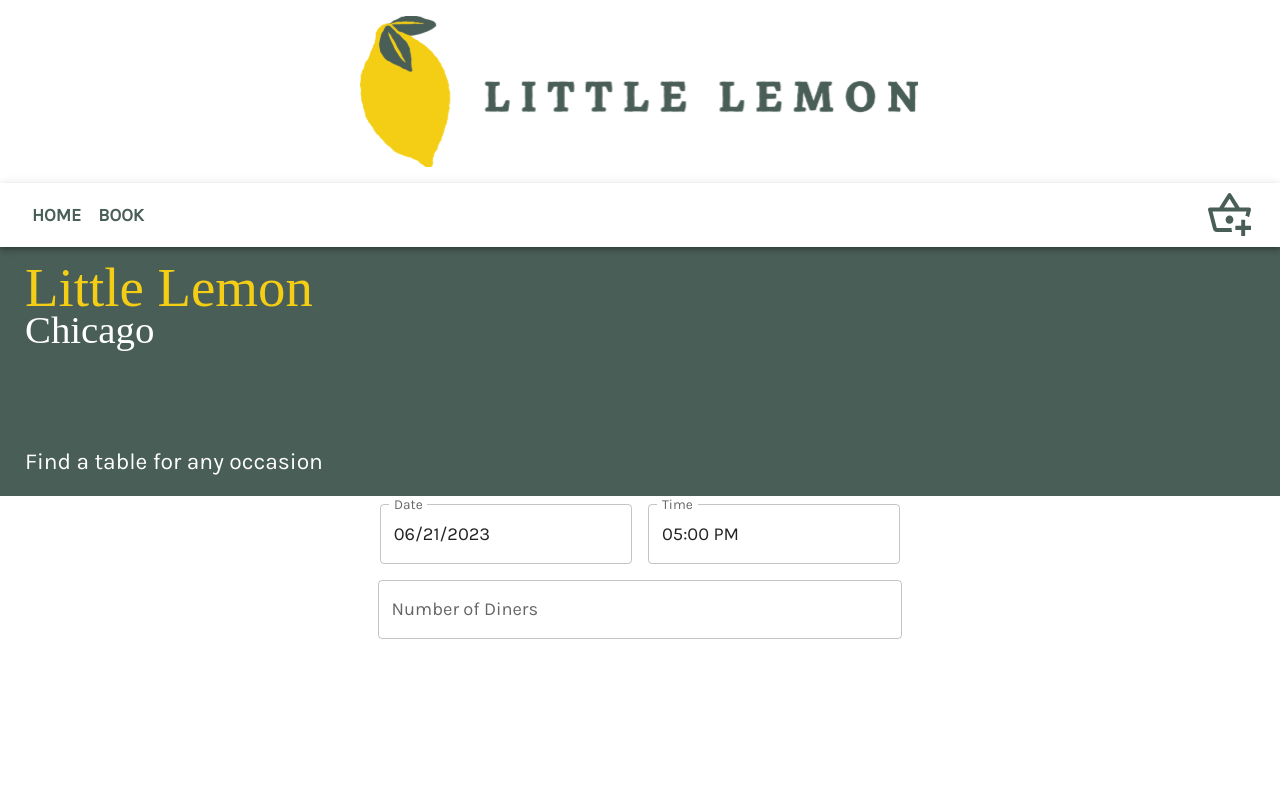
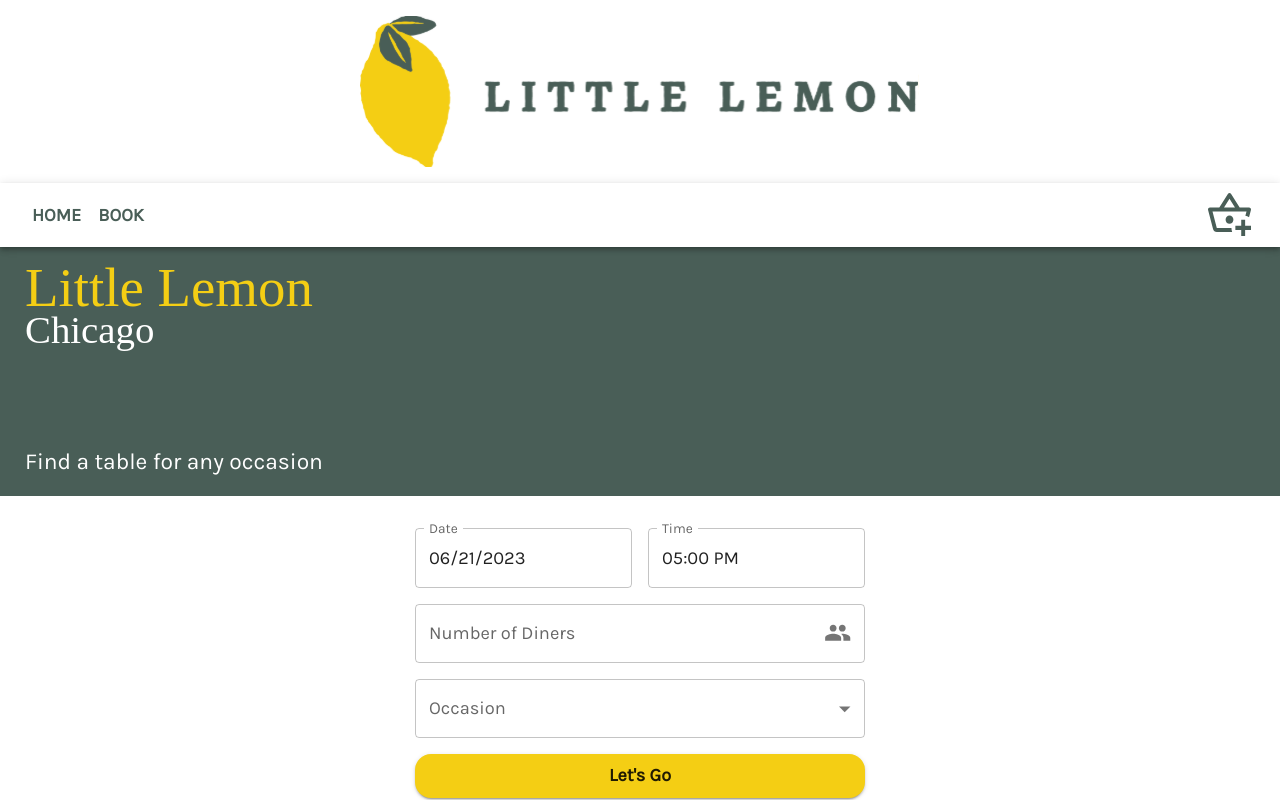
Before and after one commit to a-williams8427/meta-capstone-project, a React (Create React App) app: page /booking in a window 1280 px wide. Built offline with nearby package versions, Linux system fonts and the light colour scheme; a web font is replaced by a local one.

Commit message:
Improved diner field and added occasion field

```diff
--- a/src/pages/BookingPage/BookingForm.js
+++ b/src/pages/BookingPage/BookingForm.js
@@ -4,18 +4,27 @@ import {
     Box,
     FormControl,
     Grid,
+    InputAdornment,
     InputLabel,
     MenuItem,
     Select,
+    Stack,
     TextField,
 } from "@mui/material";
+import GroupIcon from "@mui/icons-material/Group";
 import { DatePicker, TimePicker } from "@mui/x-date-pickers";
 import { useForm, Controller } from "react-hook-form";
 import { yupResolver } from "@hookform/resolvers/yup";
 import * as yup from "yup";
+import YellowButton from "../../components/YellowButton";
 
 const openHour = dayjs().set("hour", 17).startOf("hour");
 const closeHour = dayjs().set("hour", 22).startOf("hour");
+
+const minDiners = 1;
+const maxDiners = 16;
+
+const occasions = ["Party", "Business", "Holiday", "Gathering"];
 
 const schema = yup.object().shape({
     bookDate: yup
@@ -52,12 +61,6 @@ const schema = yup.object().shape({
                     value.hour() >= openHour.hour() &&
                     value.hour() <= closeHour.hour();
 
-                console.log(
-                    currentDate.toDate(),
-                    selectedDateTime.toDate(),
-                    isOpen,
-                    value.hour()
-                );
                 if (
                     (selectedDateTime.isAfter(currentDate) && !isOpen) ||
                     !isOpen
@@ -81,9 +84,10 @@ const schema = yup.object().shape({
         ),
     diners: yup
         .number()
-        .min(1, "Please chose at least 1 person as a guest")
-        .max(12, "We can only seat 16 people per reservation")
+        .min(minDiners, `Please chose at least ${minDiners} person as a guest`)
+        .max(maxDiners, `We can only seat ${maxDiners} people per reservation`)
         .required("Please pick the number diners"),
+    occasion: yup.string(),
 });
 
 function BookingForm() {
@@ -98,7 +102,8 @@ function BookingForm() {
         defaultValues: {
             bookDate: dayjs(),
             bookTime: openHour,
-            diners: undefined,
+            diners: null,
+            occasion: "",
         },
         resolver: yupResolver(schema),
     });
@@ -107,24 +112,34 @@ function BookingForm() {
         console.log(data);
     };
 
-    //console.log(errors.bookDate);
-    console.log(watch("diners"));
-
-    const fieldWidthFull = "52ch";
-    const fieldWidthHalf = "25ch";
+    //console.log(errors.diners);
+    //console.log(watch("diners"));
 
     return (
         <>
             <Box
                 component="form"
-                sx={{
-                    "& .MuiTextField-root": { m: 1 },
-                }}
                 noValidate
                 autoComplete="off"
-                textAlign={"center"}
+                onSubmit={handleSubmit(onSubmit)}
+                paddingTop={"2rem"}
             >
-                <div>
+                <Stack
+                    direction="column"
+                    justifyContent="center"
+                    alignItems="center"
+                    spacing={{ xs: 1, sm: 2 }}
+                    maxWidth={"450px"}
+                    width={"100%"}
+                    marginLeft={"auto"}
+                    marginRight={"auto"}
+                >
+                    <Stack
+                        direction="row"
+                        justifyContent="center"
+                        alignItems="center"
+                        spacing={{ xs: 1, sm: 2 }}
+                    >
                         <Controller
                             control={control}
                             name="bookDate"
@@ -133,14 +148,15 @@ function BookingForm() {
                                     {...field}
                                     label="Date"
                                     disablePast
-                                sx={{ width: fieldWidthHalf }}
                                     onChange={(e) => field.onChange(e)}
                                     onClose={() => trigger(field.name)}
                                     value={field.value || null}
                                     slotProps={{
                                         textField: {
                                             error: !!errors.bookDate,
-                                        helperText: errors.bookDate?.message,
+                                            helperText:
+                                                errors.bookDate?.message,
+                                            fullWidth: true,
                                         },
                                     }}
                                 />
@@ -156,32 +172,64 @@ function BookingForm() {
                                     minTime={openHour}
                                     maxTime={closeHour}
                                     closeOnSelect={false}
-                                sx={{ width: fieldWidthHalf }}
                                     onChange={(e) => field.onChange(e)}
                                     onClose={() => trigger(field.name)}
                                     value={field.value || null}
                                     slotProps={{
                                         textField: {
                                             error: !!errors.bookTime,
-                                        helperText: errors.bookTime?.message,
+                                            helperText:
+                                                errors.bookTime?.message,
+                                            fullWidth: true,
                                         },
                                     }}
                                 />
                             )}
                         />
-                </div>
-                <div>
+                    </Stack>
                     <TextField
-                        sx={{ width: fieldWidthFull }}
                         label="Number of Diners"
                         type="number"
                         fullWidth
-                        onBlur={() => trigger("diners")}
+                        InputProps={{
+                            endAdornment: (
+                                <InputAdornment position="end">
+                                    <GroupIcon />
+                                </InputAdornment>
+                            ),
+                        }}
+                        inputProps={{
+                            min: minDiners,
+                            max: maxDiners,
+                        }}
                         {...register("diners")}
                         error={!!errors.diners}
                         helperText={errors.diners?.message}
                     />
-                </div>
+                    <Controller
+                        name="occasion"
+                        control={control}
+                        render={({ field }) => (
+                            <TextField
+                                {...field}
+                                label="Occasion"
+                                select
+                                fullWidth
+                                error={!!errors.occasion}
+                                helperText={errors.occasion?.message}
+                            >
+                                {occasions.map((occasion) => (
+                                    <MenuItem key={occasion} value={occasion}>
+                                        {occasion}
+                                    </MenuItem>
+                                ))}
+                            </TextField>
+                        )}
+                    />
+                    <YellowButton type="submit" variant="contained" fullWidth>
+                        Let's Go
+                    </YellowButton>
+                </Stack>
             </Box>
         </>
     );
```
Lines whose indentation alone changed are shown as unchanged.
